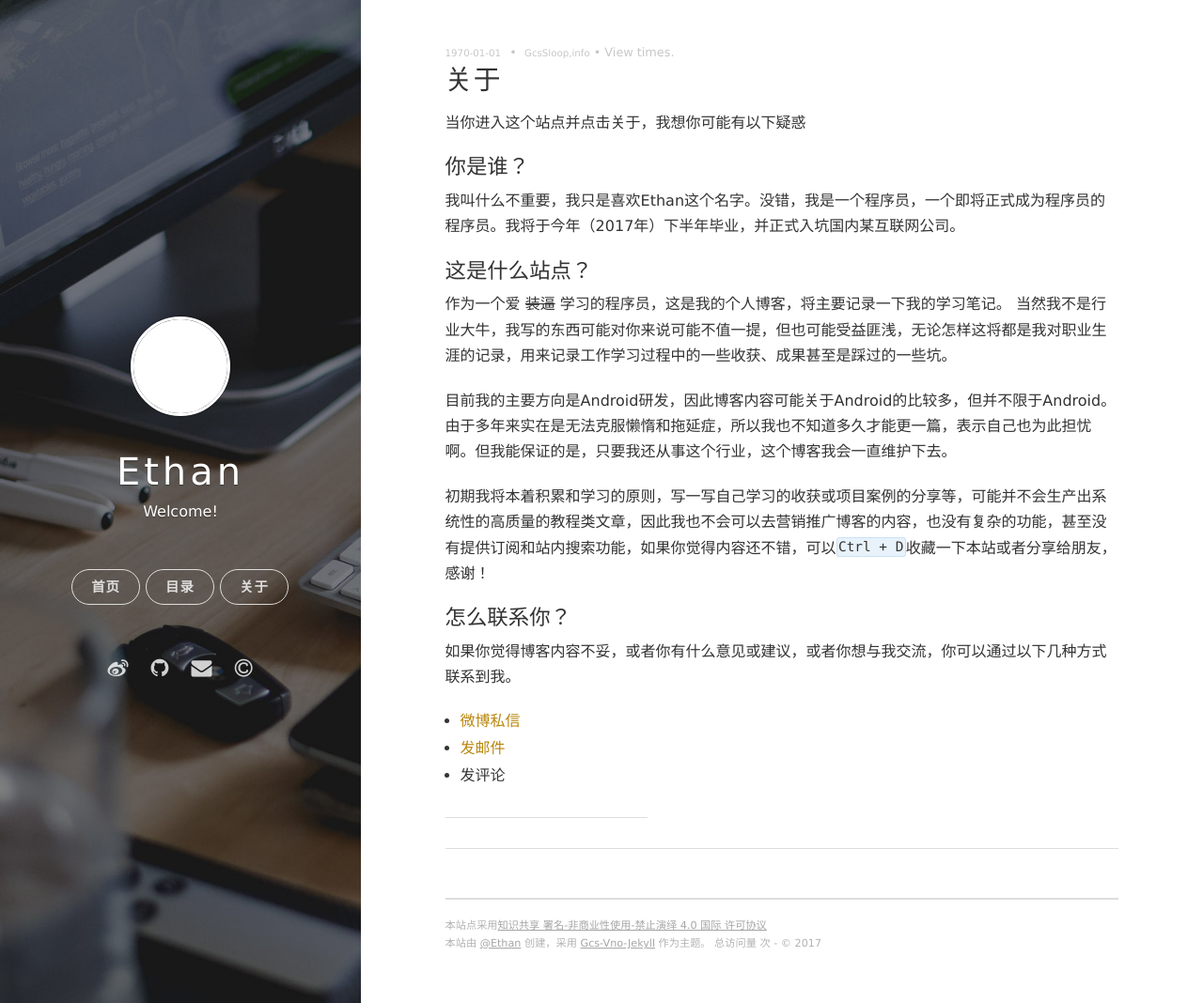
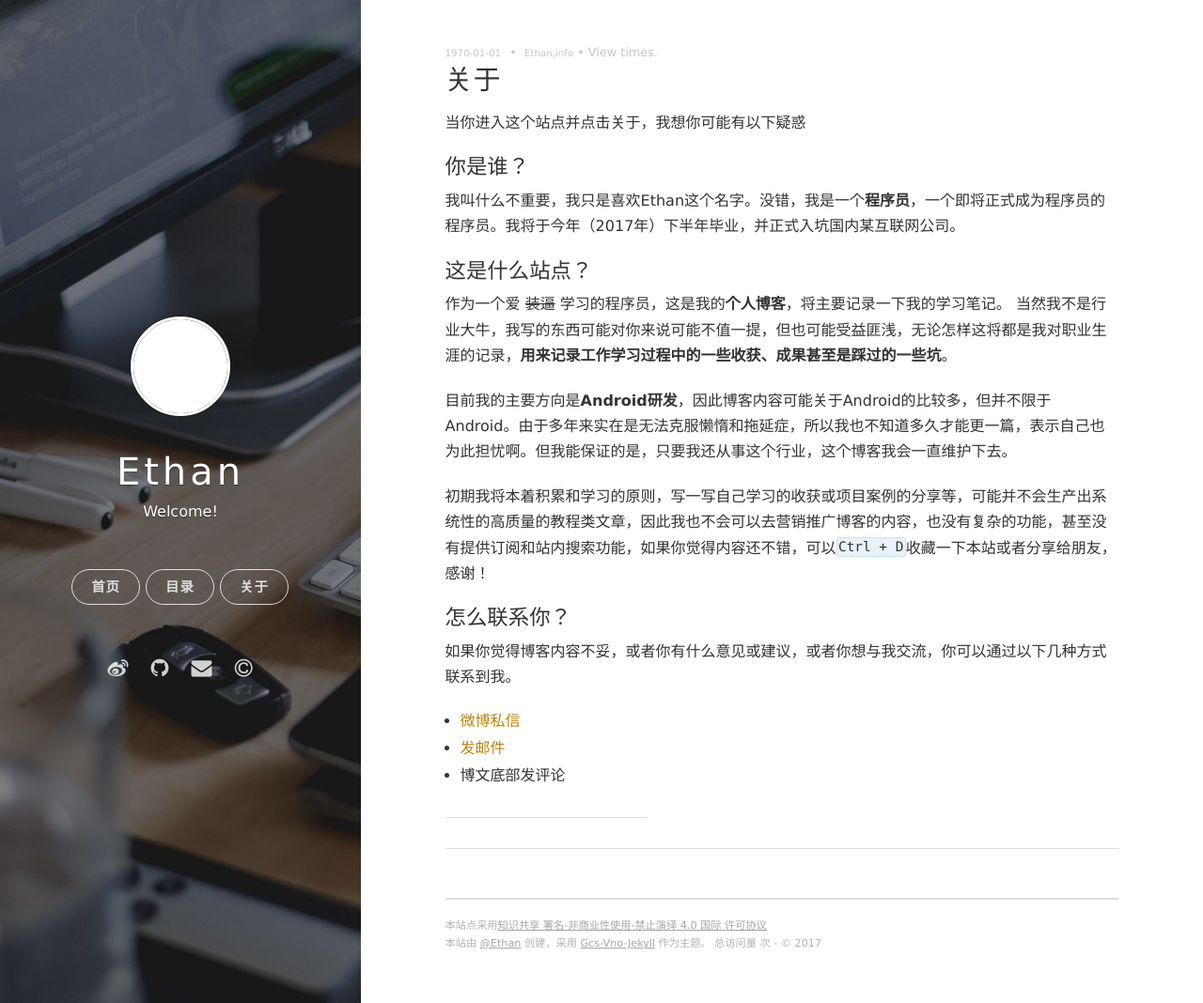
Before and after one commit to Ethan-9606/Ethan-9606.github.io, a Jekyll site: the page built from _posts/1970-01-01-about.md, in a window 1280 px wide and 1068 px high. Shown: the whole window at 94% size. Built offline with Jekyll 4.4.1, drawn with Linux system fonts in a browser that asks for light colours; nearby versions of some CDN libraries; comment, search, counter and statistics services are not loaded.

Commit message:
edit info

```diff
--- a/_posts/1970-01-01-about.md
+++ b/_posts/1970-01-01-about.md
@@ -2,8 +2,8 @@
 layout: post
 category: Info
 title: 关于
-tags: GcsSloop, info
-keywords: GcsSloop, gcssloop
+tags: Ethan, info
+keywords: Ethan, ethan
 excerpt: 我是Ethan，入门级程序员，将于2017下半年正式入坑国内某互联网公司
 redirect_from:
   - /1970/01/about/
@@ -15,13 +15,13 @@ redirect_from:
 
 ### 你是谁？
 
-我叫什么不重要，我只是喜欢Ethan这个名字。没错，我是一个程序员，一个即将正式成为程序员的程序员。我将于今年（2017年）下半年毕业，并正式入坑国内某互联网公司。
+我叫什么不重要，我只是喜欢Ethan这个名字。没错，我是一个**程序员**，一个即将正式成为程序员的程序员。我将于今年（2017年）下半年毕业，并正式入坑国内某互联网公司。
 
 ### 这是什么站点？
 
-作为一个爱 ~~装逼~~ 学习的程序员，这是我的个人博客，将主要记录一下我的学习笔记。 当然我不是行业大牛，我写的东西可能对你来说可能不值一提，但也可能受益匪浅，无论怎样这将都是我对职业生涯的记录，用来记录工作学习过程中的一些收获、成果甚至是踩过的一些坑。
+作为一个爱 ~~装逼~~ 学习的程序员，这是我的**个人博客**，将主要记录一下我的学习笔记。 当然我不是行业大牛，我写的东西可能对你来说可能不值一提，但也可能受益匪浅，无论怎样这将都是我对职业生涯的记录，**用来记录工作学习过程中的一些收获、成果甚至是踩过的一些坑**。
 
-目前我的主要方向是Android研发，因此博客内容可能关于Android的比较多，但并不限于Android。由于多年来实在是无法克服懒惰和拖延症，所以我也不知道多久才能更一篇，表示自己也为此担忧啊。但我能保证的是，只要我还从事这个行业，这个博客我会一直维护下去。
+目前我的主要方向是**Android研发**，因此博客内容可能关于Android的比较多，但并不限于Android。由于多年来实在是无法克服懒惰和拖延症，所以我也不知道多久才能更一篇，表示自己也为此担忧啊。但我能保证的是，只要我还从事这个行业，这个博客我会一直维护下去。
 
 初期我将本着积累和学习的原则，写一写自己学习的收获或项目案例的分享等，可能并不会生产出系统性的高质量的教程类文章，因此我也不会可以去营销推广博客的内容，也没有复杂的功能，甚至没有提供订阅和站内搜索功能，如果你觉得内容还不错，可以`Ctrl + D`收藏一下本站或者分享给朋友，感谢！
 
@@ -32,4 +32,4 @@ redirect_from:
 
 * [微博私信](http://weibo.com/qingyan0000)
 * [发邮件](mailto:zss9606@126.com)
-* 发评论
+* 博文底部发评论
```
